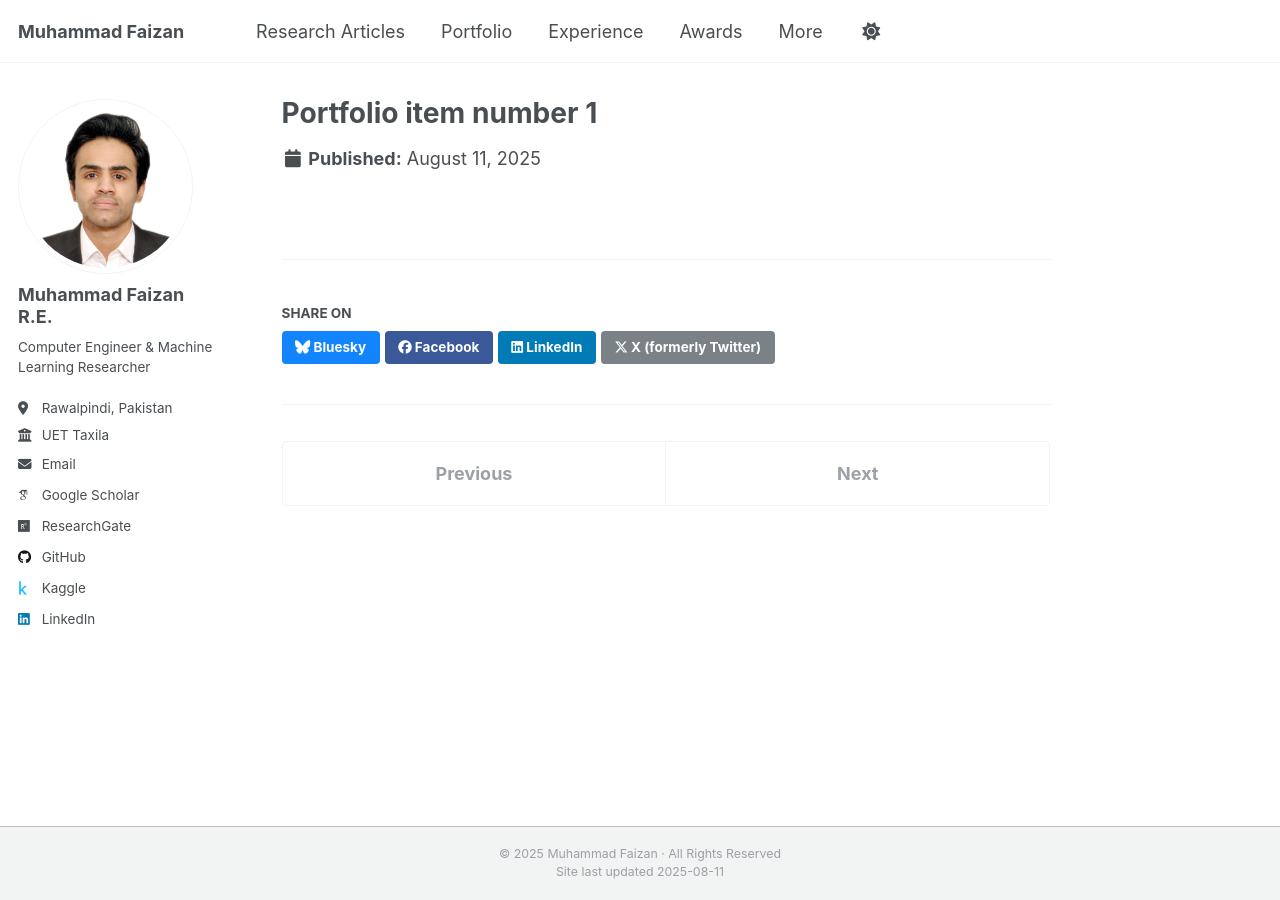
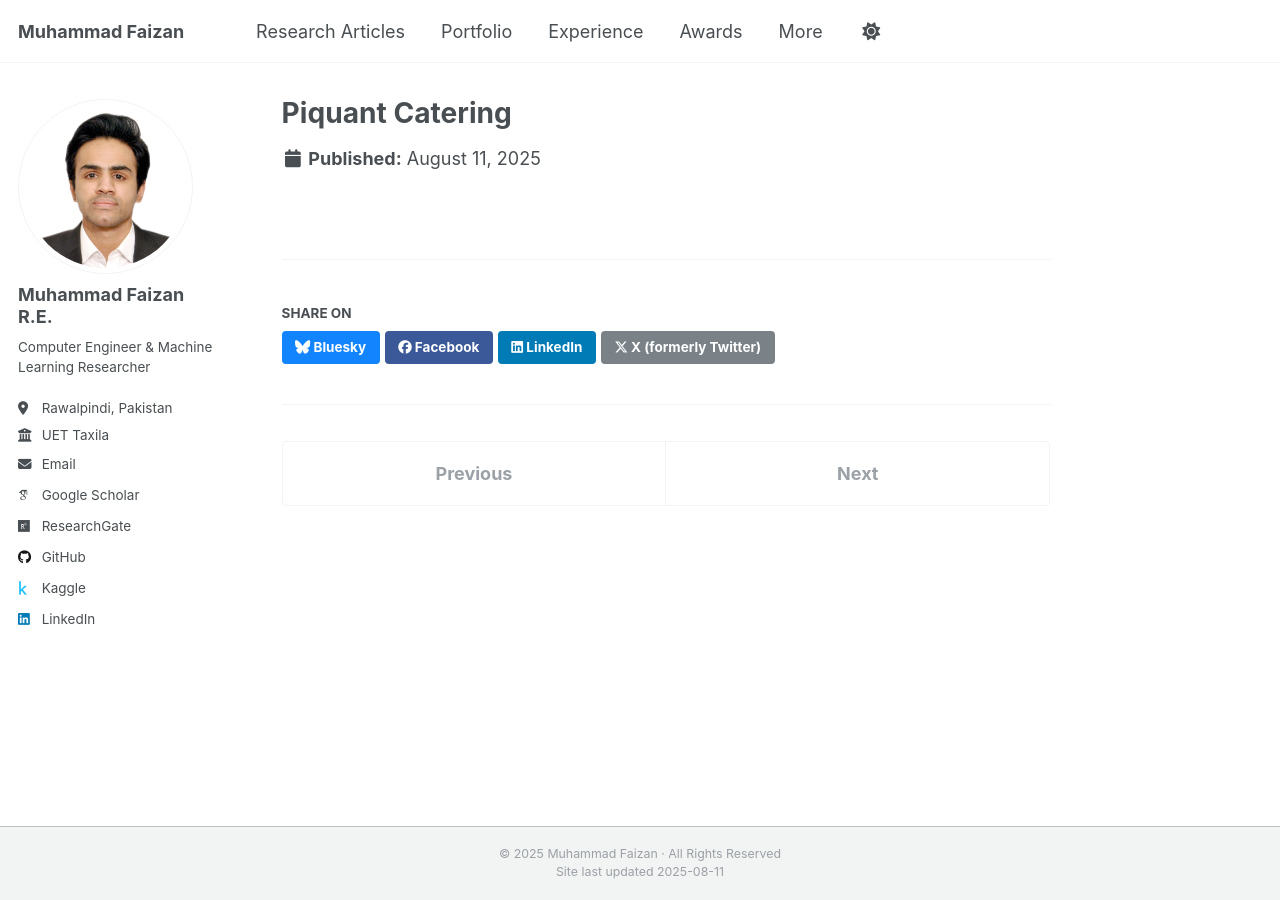
Before and after one commit to MuhammadFaizan99/MuhammadFaizan99.github.io, a Jekyll site: the page built from _portfolio/portfolio-1.md, in a window 1280 px wide. Built offline with Jekyll 4.4.1, drawn with Linux system fonts in a browser that asks for light colours; some web fonts are replaced; a script that is not in the unit is left out; part of the change alters nothing that is shown.

Commit message:
Update portfolio-1.md

```diff
--- a/_portfolio/portfolio-1.md
+++ b/_portfolio/portfolio-1.md
@@ -1,5 +1,6 @@
 ---
-title: "Portfolio item number 1"
-excerpt: "Short description of portfolio item number 1<br/><img src='/images/500x300.png'>"
+title: "Piquant Catering"
+excerpt: "Web application for Piquant Catering, showcasing extraordinary culinary artistry for life's most meaningful celebrations. The platform highlights bespoke menus, seasonal ingredients, and beautifully curated presentations for weddings, corporate events, and private gatherings.<br/><img src='/images/Catering.PNG'>"
+preview: "https://www.piquantcatering.com/"
 collection: portfolio
 ---
```
